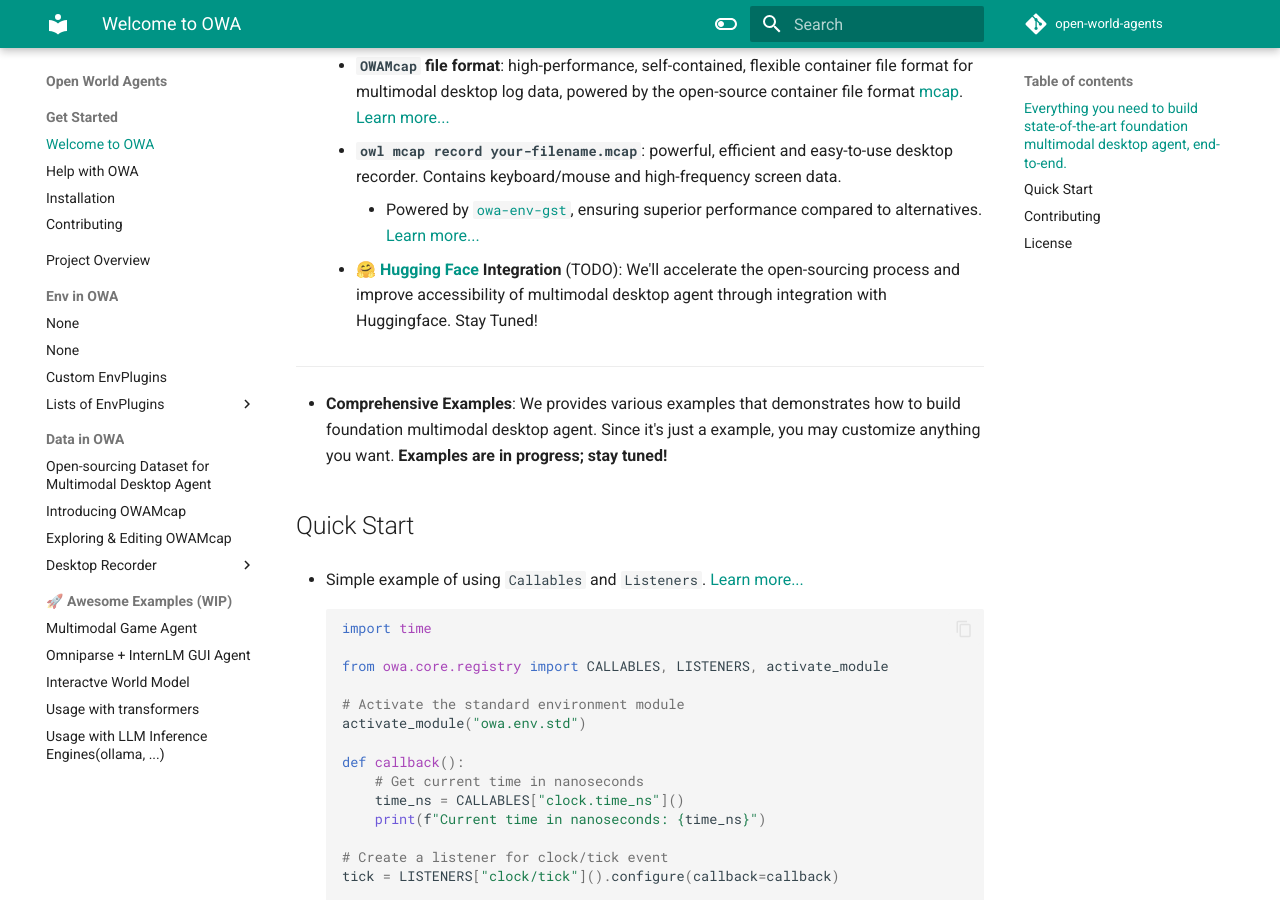
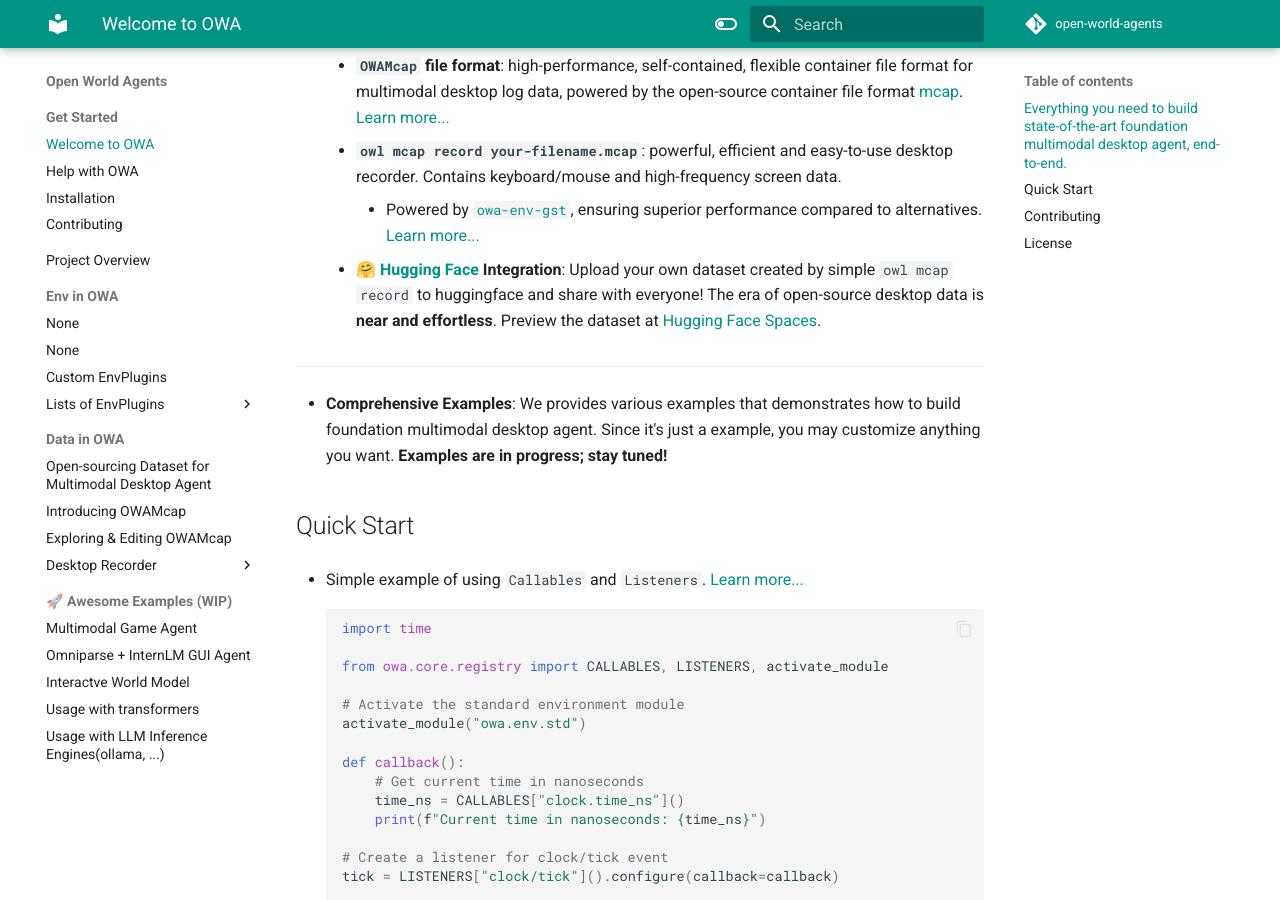
Before and after one commit to open-world-agents/open-world-agents, an MkDocs documentation site: the page built from docs/index.md, in a window 1280 px wide and 900 px high, scrolled down 902 px. Built offline with MkDocs 1.6.1 and Material for MkDocs 9.7.7, drawn with Linux system fonts in a browser that asks for light colours; comment, search, counter and statistics services are not loaded.

Commit message:
docs: added HF integration as data contribution

```diff
--- a/docs/index.md
+++ b/docs/index.md
@@ -23,7 +23,7 @@ Here's what we've got in store for you!
     - **`OWAMcap` file format**: high-performance, self-contained, flexible container file format for multimodal desktop log data, powered by the open-source container file format [mcap](https://mcap.dev/). [Learn more...](data/data_format.md)
     - **`owl mcap record your-filename.mcap`**: powerful, efficient and easy-to-use desktop recorder. Contains keyboard/mouse and high-frequency screen data.
         - Powered by [`owa-env-gst`](env/plugins/gstreamer_env.md), ensuring superior performance compared to alternatives. [Learn more...](data/recorder/why.md)
-    - **🤗 [Hugging Face](https://huggingface.co/) Integration** (TODO): We'll accelerate the open-sourcing process and improve accessibility of multimodal desktop agent through integration with Huggingface. Stay Tuned!
+    - **🤗 [Hugging Face](https://huggingface.co/) Integration**: Upload your own dataset created by simple `owl mcap record` to huggingface and share with everyone! The era of open-source desktop data is **near and effortless**. Preview the dataset at [Hugging Face Spaces](https://huggingface.co/spaces/open-world-agents/visualize_dataset).
 
 ---
 
```
Also changed, not shown: docs/data/index.md (+1 -1 lines).
